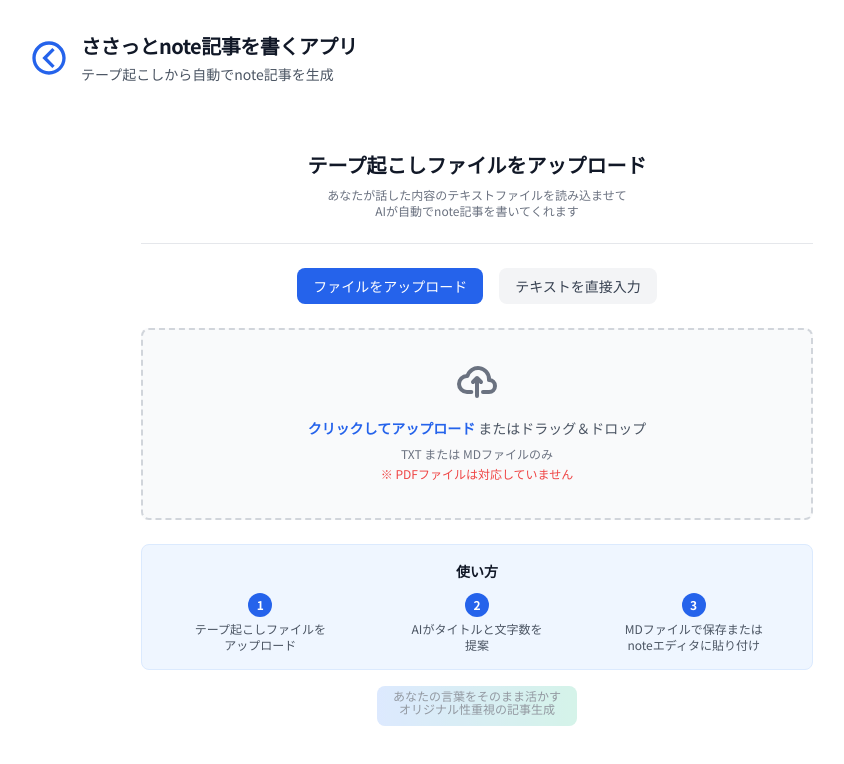
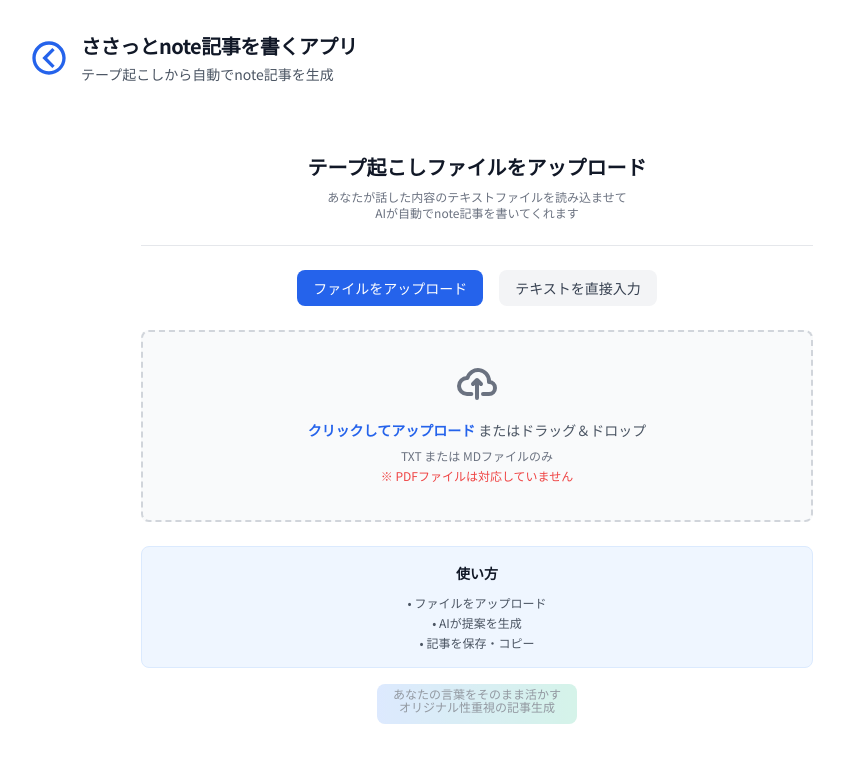
Before and after one commit to zawasasa/note-blog-generator, a React (Vite) app: page / in a window 1280 px wide. Shown: the top 764 px of the page, without its empty margins (163-1007 px from the left). Built offline with nearby package versions, Linux system fonts and the light colour scheme; no server answers.

Commit message:
使い方を簡略的な箇条書きに変更

```diff
--- a/components/FileUpload.tsx
+++ b/components/FileUpload.tsx
@@ -169,20 +169,11 @@
 
       <div className="mt-6 p-4 bg-blue-50 rounded-lg border border-blue-100">
         <h4 className="text-sm font-semibold text-gray-900 mb-3">使い方</h4>
-        <div className="grid grid-cols-1 sm:grid-cols-3 gap-3 text-xs text-gray-600">
-          <div className="text-center">
-            <div className="w-6 h-6 bg-blue-600 text-white rounded-full flex items-center justify-center mx-auto mb-1 font-bold text-xs">1</div>
-            <p>テープ起こしファイルを<br />アップロード</p>
-          </div>
-          <div className="text-center">
-            <div className="w-6 h-6 bg-blue-600 text-white rounded-full flex items-center justify-center mx-auto mb-1 font-bold text-xs">2</div>
-            <p>AIがタイトルと文字数を<br />提案</p>
-          </div>
-          <div className="text-center">
-            <div className="w-6 h-6 bg-blue-600 text-white rounded-full flex items-center justify-center mx-auto mb-1 font-bold text-xs">3</div>
-            <p>MDファイルで保存または<br />noteエディタに貼り付け</p>
-          </div>
-        </div>
+        <ul className="text-xs text-gray-600 space-y-1">
+          <li>• ファイルをアップロード</li>
+          <li>• AIが提案を生成</li>
+          <li>• 記事を保存・コピー</li>
+        </ul>
       </div>
 
       {/* 差別化ポイントのSVG */}
```
